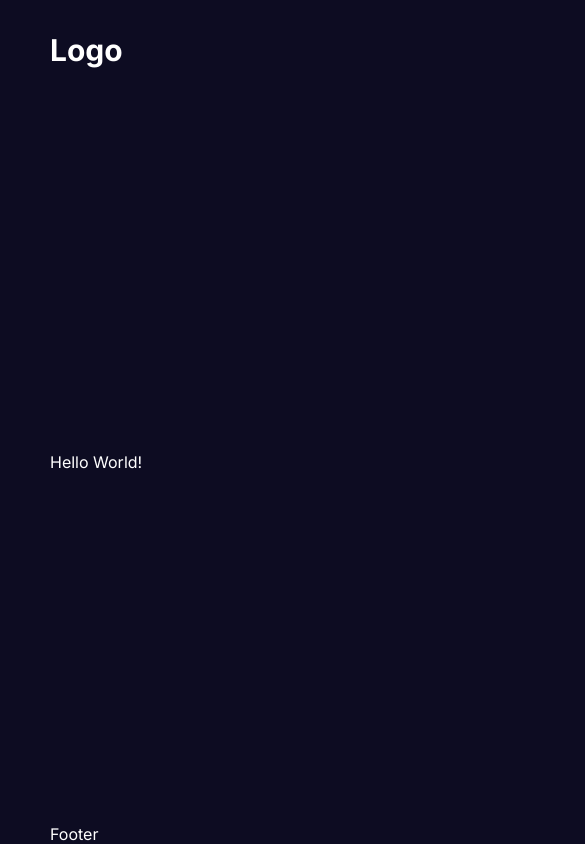
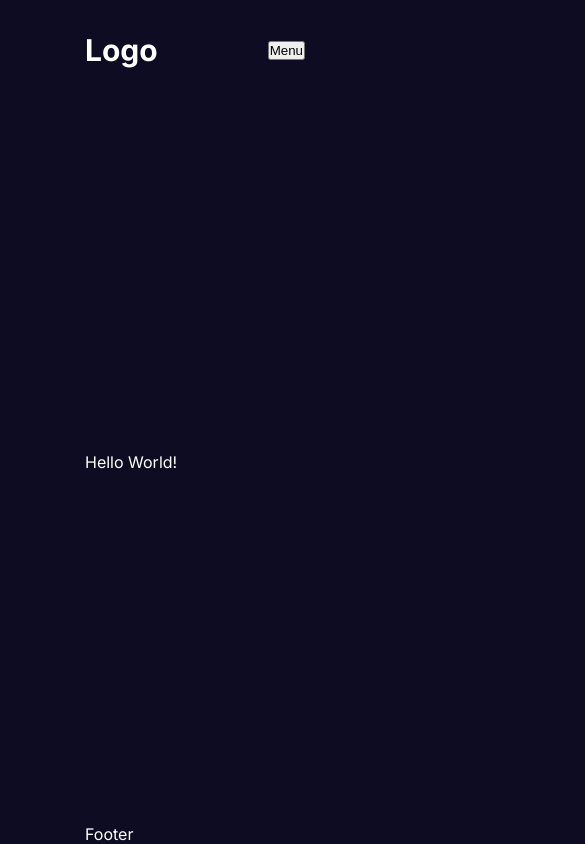
Before and after one commit to Antropom/next-14-course, a Next.js app: page / in a window 390 px wide. Shown: the top 844 px of the page, 585 px wide, since content can reach past the window. Built offline with nearby package versions, Linux system fonts and the light colour scheme.

Commit message:
Added mobile button and media queries

```diff
--- a/src/app/globals.css
+++ b/src/app/globals.css
@@ -31,3 +31,45 @@
     flex-direction: column;
     justify-content: space-between;
 }
+
+@media (max-width: 1536px) {
+    .container {
+        width: 1366px;
+    }
+}
+
+@media (max-width: 1366px) {
+    .container {
+        width: 1280px;
+    }
+}
+
+@media (max-width: 1280px) {
+    .container {
+        width: 1024px;
+    }
+}
+
+@media (max-width: 1024px) {
+    .container {
+        width: 768px;
+    }
+}
+
+@media (max-width: 768px) {
+    .container {
+        width: 640px;
+    }
+}
+
+@media (max-width: 640px) {
+    .container {
+        width: 475px;
+    }
+}
+
+@media (max-width: 475px) {
+    .container {
+        width: 320px;
+    }
+}
--- a/src/components/navbar/links/Links.jsx
+++ b/src/components/navbar/links/Links.jsx
@@ -1,8 +1,9 @@
-import Link from 'next/link'
+'use client'
+
+import { useState } from 'react'
 import styles from './links.module.css'
 import NavLink from './navlink/NavLink'
 
-const Links = () => {
 const links = [
   {
     title: 'Homepage',
@@ -22,11 +23,15 @@
   },
 ]
 
+const Links = () => {
+  const [open, setOpen] = useState(false)
+
   // TEMPORARY
   const session = true
   const isAdmin = true
 
   return (
+    <div className={styles.container}>
       <div className={styles.links}>
         {links.map((link, index) => (
           <NavLink
@@ -43,6 +48,23 @@
           <NavLink item={{ title: 'Login', path: '/login' }} />
         )}
       </div>
+      <button
+        className={styles.menuButton}
+        onClick={() => setOpen((prev) => !prev)}
+      >
+        Menu
+      </button>
+      {open && (
+        <div className={styles.mobileLinks}>
+          {links.map((link, index) => (
+            <NavLink
+              key={index}
+              item={link}
+            />
+          ))}
+        </div>
+      )}
+    </div>
   )
 }
 
--- a/src/components/navbar/links/links.module.css
+++ b/src/components/navbar/links/links.module.css
@@ -9,3 +9,32 @@
     cursor: pointer;
     font-weight: bold;
 }
+
+.menuButton, .mobileLinks {
+    display: none;
+}
+
+@media screen and (max-width: 768px) {
+    .links {
+        display: none;
+    }
+
+    .mobileLinks {
+        position: absolute;
+        top: 100px;
+        right: 0;
+        width: 50%;
+        height: calc(100vh - 100px);
+        background-color: var(--bg);
+        display: flex;
+        flex-direction: column;
+        align-items: center;
+        justify-content: center;
+        gap: 10px;
+    }
+
+    .menuButton {
+        display: block;
+        cursor: pointer;
+    }
+}
```
Lines whose indentation alone changed are shown as unchanged.
